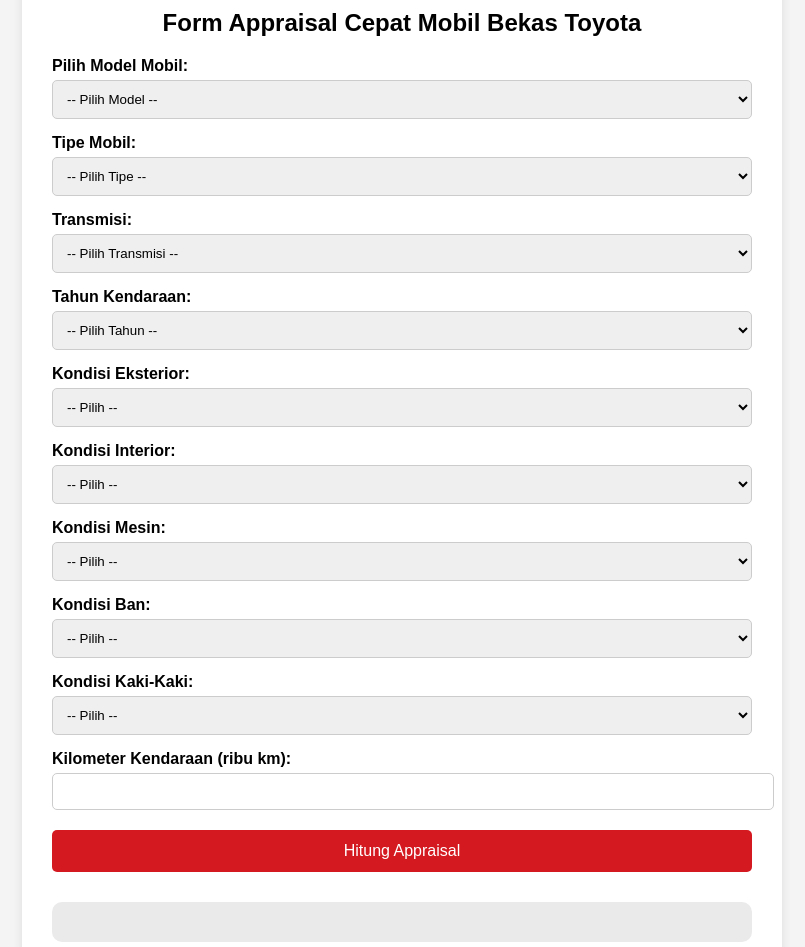
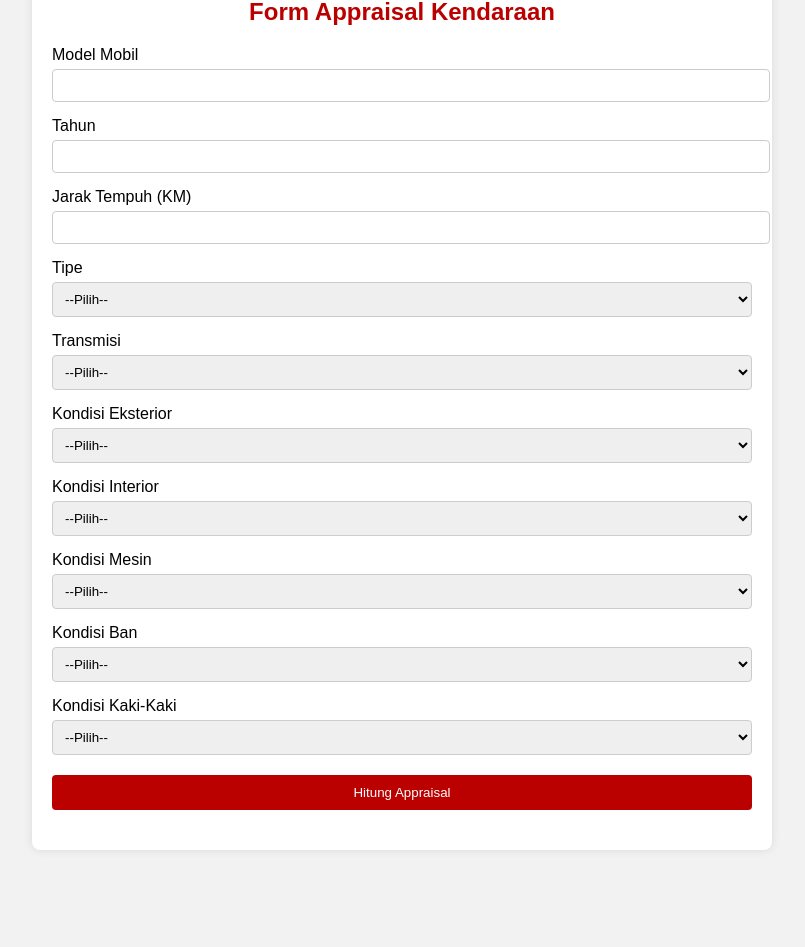
Before and after one commit to AgungToyotacabbatuampar/appraisal-form, a plain HTML site: page index.html in a window 1280 px wide. Shown: the part 126-1073 px from the top of the page, without its empty margins (238-1043 px from the left). After the commit the page ends 996 px from the top, so only its background shows below. Drawn offline with Linux system fonts and the light colour scheme.

Commit message:
Add files via upload

```diff
--- a/index.html
+++ b/index.html
@@ -1,216 +1,189 @@
+
 <!DOCTYPE html>
 <html lang="id">
 <head>
-  <meta charset="UTF-8">
-  <meta name="viewport" content="width=device-width, initial-scale=1.0">
-  <title>Form Appraisal Mobil</title>
+  <meta charset="UTF-8" />
+  <meta name="viewport" content="width=device-width, initial-scale=1.0"/>
+  <title>Form Appraisal Agung Toyota</title>
   <style>
     body {
       font-family: Arial, sans-serif;
-      background-color: #f4f4f4;
-      padding: 20px;
+      margin: 20px;
+      background-color: #f2f2f2;
     }
     .container {
       max-width: 700px;
       margin: auto;
-      background: white;
-      padding: 30px;
-      border-radius: 10px;
-      box-shadow: 0 2px 10px rgba(0,0,0,0.1);
+      background-color: #fff;
+      padding: 20px;
+      border-radius: 8px;
+      box-shadow: 0 0 10px rgba(0,0,0,0.1);
     }
     h2 {
       text-align: center;
-      margin-bottom: 20px;
+      color: #b00;
     }
     label {
       display: block;
       margin-top: 15px;
-      font-weight: bold;
     }
-    select, input {
+    select, input[type="number"], input[type="text"] {
+      width: 100%;
+      padding: 8px;
+      margin-top: 5px;
+      border: 1px solid #ccc;
+      border-radius: 4px;
+    }
+    button {
+      display: block;
       width: 100%;
       padding: 10px;
-      margin-top: 5px;
-      border-radius: 5px;
-      border: 1px solid #ccc;
-    }
-    button {
-      margin-top: 20px;
-      width: 100%;
-      padding: 12px;
-      background-color: #d51920;
+      background-color: #b00;
       color: white;
       border: none;
-      border-radius: 5px;
-      font-size: 16px;
+      border-radius: 4px;
+      margin-top: 20px;
       cursor: pointer;
     }
     .result {
-      margin-top: 30px;
-      background-color: #eaeaea;
-      padding: 20px;
-      border-radius: 10px;
+      margin-top: 20px;
+      font-weight: bold;
+      font-size: 18px;
+      text-align: center;
     }
-    img.logo {
-      width: 180px;
-      display: block;
-      margin: 0 auto 20px;
+    .logo {
+      text-align: center;
+      margin-bottom: 20px;
+    }
+    .logo img {
+      height: 60px;
     }
   </style>
 </head>
 <body>
   <div class="container">
-    <img src="logo-agung-toyota.png" alt="Logo Agung Toyota" class="logo">
-    <h2>Form Appraisal Cepat Mobil Bekas Toyota</h2>
+    <div class="logo">
+      <img src="logo-agung-toyota.png" alt="Logo Agung Toyota" />
+    </div>
+    <h2>Form Appraisal Kendaraan</h2>
+    <form id="appraisalForm">
+      <label for="model">Model Mobil</label>
+      <input type="text" id="model" required />
 
-    <label for="model">Pilih Model Mobil:</label>
-    <select id="model">
-      <option value="">-- Pilih Model --</option>
-      <option value="Avanza">Avanza</option>
-      <option value="Rush">Rush</option>
-      <option value="Innova">Innova</option>
-      <option value="Fortuner">Fortuner</option>
-      <option value="Calya">Calya</option>
-      <option value="Agya">Agya</option>
-      <option value="Veloz">Veloz</option>
-      <option value="Yaris">Yaris</option>
-      <option value="Sienta">Sienta</option>
-    </select>
+      <label for="tahun">Tahun</label>
+      <input type="number" id="tahun" required min="2000" max="2025"/>
 
-    <label for="type">Tipe Mobil:</label>
-    <select id="type">
-      <option value="">-- Pilih Tipe --</option>
+      <label for="kilometer">Jarak Tempuh (KM)</label>
+      <input type="number" id="kilometer" required min="0" />
+
+      <label for="tipe">Tipe</label>
+      <select id="tipe">
+        <option value="">--Pilih--</option>
         <option value="G">G</option>
         <option value="E">E</option>
+        <option value="S">S</option>
         <option value="V">V</option>
         <option value="Q">Q</option>
         <option value="TRD">TRD</option>
-      <option value="GR">GR</option>
       </select>
 
-    <label for="transmission">Transmisi:</label>
-    <select id="transmission">
-      <option value="">-- Pilih Transmisi --</option>
-      <option value="MT">Manual (MT)</option>
-      <option value="AT">Automatic (AT)</option>
-      <option value="CVT">CVT</option>
+      <label for="transmisi">Transmisi</label>
+      <select id="transmisi">
+        <option value="">--Pilih--</option>
+        <option value="AT">AT</option>
+        <option value="MT">MT</option>
       </select>
 
-    <label for="year">Tahun Kendaraan:</label>
-    <select id="year">
-      <option value="">-- Pilih Tahun --</option>
-      <option value="2018">2018</option>
-      <option value="2019">2019</option>
-      <option value="2020">2020</option>
-      <option value="2021">2021</option>
-      <option value="2022">2022</option>
+      <label for="eksterior">Kondisi Eksterior</label>
+      <select id="eksterior">
+        <option value="">--Pilih--</option>
+        <option value="5">Sangat Baik</option>
+        <option value="4">Baik</option>
+        <option value="3">Cukup</option>
+        <option value="2">Kurang</option>
+        <option value="1">Buruk</option>
       </select>
 
-    <label for="eksterior">Kondisi Eksterior:</label>
-    <select id="eksterior">
-      <option value="">-- Pilih --</option>
+      <label for="interior">Kondisi Interior</label>
+      <select id="interior">
+        <option value="">--Pilih--</option>
+        <option value="5">Sangat Baik</option>
+        <option value="4">Baik</option>
+        <option value="3">Cukup</option>
+        <option value="2">Kurang</option>
         <option value="1">Buruk</option>
-      <option value="2">Cukup</option>
-      <option value="3">Baik</option>
-      <option value="4">Sangat Baik</option>
-      <option value="5">Istimewa</option>
       </select>
 
-    <label for="interior">Kondisi Interior:</label>
-    <select id="interior">
-      <option value="">-- Pilih --</option>
+      <label for="mesin">Kondisi Mesin</label>
+      <select id="mesin">
+        <option value="">--Pilih--</option>
+        <option value="5">Sangat Baik</option>
+        <option value="4">Baik</option>
+        <option value="3">Cukup</option>
+        <option value="2">Kurang</option>
         <option value="1">Buruk</option>
-      <option value="2">Cukup</option>
-      <option value="3">Baik</option>
-      <option value="4">Sangat Baik</option>
-      <option value="5">Istimewa</option>
       </select>
 
-    <label for="mesin">Kondisi Mesin:</label>
-    <select id="mesin">
-      <option value="">-- Pilih --</option>
+      <label for="ban">Kondisi Ban</label>
+      <select id="ban">
+        <option value="">--Pilih--</option>
+        <option value="5">Sangat Baik</option>
+        <option value="4">Baik</option>
+        <option value="3">Cukup</option>
+        <option value="2">Kurang</option>
         <option value="1">Buruk</option>
-      <option value="2">Cukup</option>
-      <option value="3">Baik</option>
-      <option value="4">Sangat Baik</option>
-      <option value="5">Istimewa</option>
       </select>
 
-    <label for="ban">Kondisi Ban:</label>
-    <select id="ban">
-      <option value="">-- Pilih --</option>
+      <label for="kaki">Kondisi Kaki-Kaki</label>
+      <select id="kaki">
+        <option value="">--Pilih--</option>
+        <option value="5">Sangat Baik</option>
+        <option value="4">Baik</option>
+        <option value="3">Cukup</option>
+        <option value="2">Kurang</option>
         <option value="1">Buruk</option>
-      <option value="2">Cukup</option>
-      <option value="3">Baik</option>
-      <option value="4">Sangat Baik</option>
-      <option value="5">Istimewa</option>
       </select>
 
-    <label for="kaki">Kondisi Kaki-Kaki:</label>
-    <select id="kaki">
-      <option value="">-- Pilih --</option>
-      <option value="1">Buruk</option>
-      <option value="2">Cukup</option>
-      <option value="3">Baik</option>
-      <option value="4">Sangat Baik</option>
-      <option value="5">Istimewa</option>
-    </select>
-
-    <label for="km">Kilometer Kendaraan (ribu km):</label>
-    <input type="number" id="km" min="0">
-
-    <button onclick="calculateAppraisal()">Hitung Appraisal</button>
-
-    <div id="result" class="result"></div>
+      <button type="button" onclick="calculateAppraisal()">Hitung Appraisal</button>
+    </form>
+    <div class="result" id="result"></div>
   </div>
 
   <script>
-    const basePrices = {
-      "Avanza": 180,
-      "Rush": 220,
-      "Innova": 300,
-      "Fortuner": 420,
-      "Calya": 140,
-      "Agya": 130,
-      "Veloz": 200,
-      "Yaris": 260,
-      "Sienta": 240
-    };
+    function calculateAppraisal() {
+      const model = document.getElementById("model").value;
+      const tahun = parseInt(document.getElementById("tahun").value);
+      const kilometer = parseInt(document.getElementById("kilometer").value);
+      const tipe = document.getElementById("tipe").value;
+      const transmisi = document.getElementById("transmisi").value;
 
-    function calculateAppraisal() {
-      const model = document.getElementById('model').value;
-      const year = parseInt(document.getElementById('year').value);
-      const km = parseFloat(document.getElementById('km').value);
-      const eksterior = parseInt(document.getElementById('eksterior').value);
-      const interior = parseInt(document.getElementById('interior').value);
-      const mesin = parseInt(document.getElementById('mesin').value);
-      const ban = parseInt(document.getElementById('ban').value);
-      const kaki = parseInt(document.getElementById('kaki').value);
-      const type = document.getElementById('type').value;
-      const transmission = document.getElementById('transmission').value;
+      const eksterior = parseInt(document.getElementById("eksterior").value);
+      const interior = parseInt(document.getElementById("interior").value);
+      const mesin = parseInt(document.getElementById("mesin").value);
+      const ban = parseInt(document.getElementById("ban").value);
+      const kaki = parseInt(document.getElementById("kaki").value);
 
-      if (!model || !year || isNaN(km) || !eksterior || !interior || !mesin || !ban || !kaki || !type || !transmission) {
+      if (!model || !tahun || !kilometer || !tipe || !transmisi || !eksterior || !interior || !mesin || !ban || !kaki) {
         alert("Mohon lengkapi semua kolom!");
         return;
       }
 
-      let price = basePrices[model] || 200;
-      const currentYear = new Date().getFullYear();
-      const age = currentYear - year;
+      let basePrice = 300_000_000; // Estimasi harga pasaran rata-rata Toyota baru
+      const umur = new Date().getFullYear() - tahun;
+      basePrice -= umur * 10_000_000; // depresiasi per tahun
+      basePrice -= (kilometer / 10000) * 1_000_000; // depresiasi berdasarkan KM
 
-      price -= age * 10; // depresiasi usia (10 juta per tahun)
-      price -= km * 0.5; // depresiasi km (500rb per 1.000 km)
+      // Tipe dan transmisi bisa pengaruhi harga
+      if (tipe === "Q" || tipe === "TRD") basePrice += 5_000_000;
+      if (transmisi === "AT") basePrice += 3_000_000;
 
       const conditionScore = (eksterior + interior + mesin + ban + kaki) / 5;
-      price *= (0.7 + (conditionScore / 10)); // pengaruh kondisi
+      const conditionMultiplier = conditionScore / 5;
 
-      // Tambahan nilai berdasarkan tipe dan transmisi
-      if (type === "GR" || type === "TRD") price += 10;
-      if (transmission === "AT" || transmission === "CVT") price += 5;
+      const finalPrice = Math.max(Math.round(basePrice * conditionMultiplier), 20_000_000);
 
-      if (price < 0) price = 0;
-
-      document.getElementById('result').innerHTML = `<h3>Perkiraan Harga Appraisal:</h3><p>Rp ${Math.round(price)} juta</p>`;
+      document.getElementById("result").innerHTML =
+        `Perkiraan Harga Appraisal: <br><span style="color:#b00">Rp ${finalPrice.toLocaleString("id-ID")}</span>`;
     }
   </script>
 </body>
```
Lines whose indentation alone changed are shown as unchanged.
